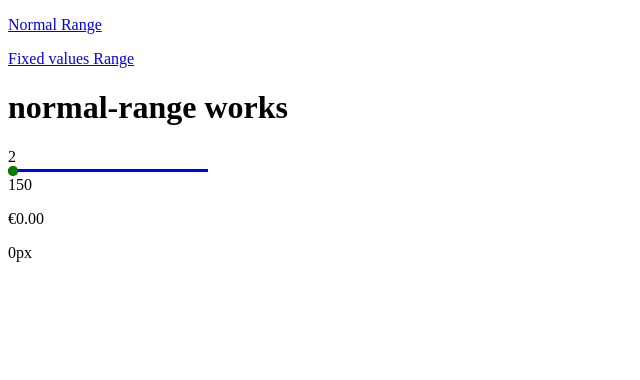
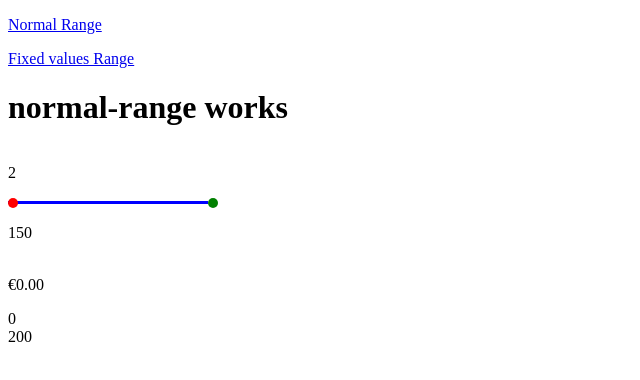
Before and after one commit to christiandaviddev/customRange, an Angular app: page /exercise1 in a window 1280 px wide. Shown: the top 380 px of the page, without its empty margins (0-640 px from the left). Built offline with nearby package versions, Linux system fonts and the light colour scheme.

Commit message:
calculate normal range slider with two points

```diff
--- a/src/app/components/fixed-values-range/fixed-values-range.component.html
+++ b/src/app/components/fixed-values-range/fixed-values-range.component.html
@@ -1,2 +1,2 @@
 <h1>fixed-values-range</h1>
-<ngc-range [min]="1" [max]="1000"></ngc-range>
+<ngc-range [min]="1" [max]="1000" [type]="'fided'"></ngc-range>
--- a/src/app/shared/components/range/range.component.html
+++ b/src/app/shared/components/range/range.component.html
@@ -1,22 +1,23 @@
-<div>{{min}}</div>
+<ng-container *ngIf="!type">
+  <p>{{min}}</p>
+</ng-container>
 <div id="container-range">
-  <div id="range">
-    <div id="first-range-point">
-    </div>
-    <div id="last-range-point">
-    </div>
-    <!-- <div id="first-range-point"
-      (mousedown)="mouseDownEvent(true, 'first-range-point')"
-      (mouseup)="mouseUpEvent($event, 'first-range-point')">
-    </div> -->
-    <!-- <div id="last-range-point" [style.left]="lastRangeValue + '%'"
-      (mousedown)="mouseDownEvent($event, 'last-range-point')"
-      (mouseup)="mouseUpEvent($event, 'last-range-point')">
-    </div> -->
-  </div>
+  <p id="range">
+    <span id="first-range-point" class="first-range"></span>
+    <!-- <span id="first-range-title" class="first-range range-point-title">{{firtsPointValue}}</span> -->
+    <span id="last-range-point" class="last-range"></span>
+    <!-- <span id="last-range-title" class="last-range range-point-title">{{lastPointValue}}</span> -->
+  </p>
 </div>
-<div>{{max}}</div>
+<ng-container *ngIf="!type">
+  <p>{{max}}</p>
+</ng-container>
+
+<br>
 <p>{{filterValue | currency:'EUR'}}</p>
 
 <p>{{clickRange$ |async}}</p>
-<p>{{firstRangeValue}}</p>
+<br>
+{{firtsPointValue}}
+<br>
+{{lastPointValue}}
--- a/src/app/shared/components/range/range.component.scss
+++ b/src/app/shared/components/range/range.component.scss
@@ -1,11 +1,13 @@
+p {
+  display: inline-block;
+}
+
 #container-range {
   position: relative;
   display: flex;
   width: 200px;
   height: 10px;
   align-items: center;
-  justify-content: center;
-
 }
 
 #range {
@@ -40,6 +42,18 @@
   transition: transform 0.3s ease-out, box-shadow 0.3s ease-out;
   appearance: none;
 }
+
+.range-point-title {
+  position: absolute;
+  top: 90%;
+  // width: 10px;
+  // height: 10px;
+  // cursor: pointer;
+  // transform: translateY(-50%);
+  transition: transform 0.3s ease-out, box-shadow 0.3s ease-out;
+  appearance: none;
+}
+
 
 // #container-range {
 //   position: relative;
--- a/src/app/shared/components/range/range.component.ts
+++ b/src/app/shared/components/range/range.component.ts
@@ -1,21 +1,28 @@
-import { Component, Input, OnInit } from '@angular/core';
-import { fromEvent, Subscription } from 'rxjs';
-import { map, takeWhile, tap } from 'rxjs/operators';
+import { Component, Input, OnDestroy, OnInit } from '@angular/core';
+import { fromEvent, Observable, Subscription } from 'rxjs';
+import { debounceTime, distinctUntilChanged, map, takeWhile, tap } from 'rxjs/operators';
 
 @Component({
   selector: 'ngc-range',
   templateUrl: './range.component.html',
   styleUrls: ['./range.component.scss']
 })
-export class RangeComponent implements OnInit {
+export class RangeComponent implements OnInit, OnDestroy {
+
+
 
   @Input() min = 0;
   @Input() max = 0;
+  @Input() type = '';
 
-  firstRangeSubscription: Subscription = null;
+  rangeSubscriptions: Subscription[] = [];
   clickRange$: any;
-  firstRangeValue: any = '0px';
-  lastRangeValue: any = '50px';
+
+  firstRangePoint: HTMLSpanElement;
+  lastRangePoint: HTMLSpanElement;
+
+  // firstRangeValue: number;
+  // lastRangeValue: number;
 
   isMouseDownEvent: boolean;
   filterValue:number = 0;
@@ -24,24 +31,64 @@ export class RangeComponent implements OnInit {
 
   ngOnInit(): void {
     const body = document.body as HTMLElement;
+    this.rangeSubscriptions.push(this.setRangePointByClick());
+    // this.setValueRangePoint(firtsRange, 0);
+    // this.setValueRangePoint(lastRange, range.offsetWidth);
+  }
+
+  ngOnDestroy(): void {
+   this.rangeSubscriptions.forEach((s: Subscription) => s.unsubscribe());
+  }
+
+  setRangePointByClick(): Subscription {
+    console.log('setRangePointByClick');
     const range = document.getElementById('range') as HTMLDivElement;
-    const firtsRange = document.getElementById('first-range-point') as HTMLDivElement;
-    this.firstRangeSubscription = fromEvent(range, 'mousedown').pipe(
-      map((event: MouseEvent) => {
-        let valueX = event.pageX;
-        valueX = valueX >= range.offsetWidth ? range.offsetWidth : valueX;
-        valueX = valueX < 0 ? 0 : valueX;
-        return valueX;
-      }),
-      tap(data => console.log('data:  ', data, ' range: ', range.offsetWidth, ' firtsRange: ', firtsRange.offsetWidth))
+    this.firstRangePoint = document.getElementById('first-range-point') as HTMLDivElement;
+    this.lastRangePoint = document.getElementById('last-range-point') as HTMLDivElement;
+
+    this.firtsPointValue = 0;
+    this.lastPointValue = range.offsetWidth;
+    return fromEvent(range, 'mousedown')
+      .pipe(
+        debounceTime(180),
+        distinctUntilChanged(),
+        map((event: MouseEvent) => {
+          let valueX = event.pageX;
+          console.log('valueX a', event.pageX);
+          valueX = valueX >= range.offsetWidth ? range.offsetWidth : valueX;
+          valueX = valueX < 0 ? 0 : valueX;
+          console.log('valueX', valueX);
+          return valueX;
+        })
       ).subscribe(data => {
-        if ( data >= 0 && data <= range.offsetWidth ) {
+          console.log('data', data);
           const value = this.max * ((data / 2) / 100);
           this.filterValue = value >= this.max ? this.max : value;
-          firtsRange.style.left = data - Number(firtsRange.offsetWidth) + 'px';
-        }
+          // rangePoint.style.left = data - Number(rangePoint.offsetWidth) + 'px';
+
+          this.checkRangePoints(data, this.firtsPointValue, this.lastPointValue);
     });
   }
+
+  checkRangePoints(newPosition, firtsPosition, lastPosition) {
+    console.log('newPosition, firtsPosition, lastPosition', newPosition, firtsPosition, lastPosition)
+    let restValueLeft = newPosition - firtsPosition;
+    restValueLeft = restValueLeft < 0 ? restValueLeft * -1 : restValueLeft;
+
+    let restValueRight = newPosition - lastPosition;
+    restValueRight = restValueRight < 0 ? restValueRight * -1 : restValueRight;
+
+    console.log('restValueLeft > restValueRight', restValueLeft , restValueRight);
+    if (restValueLeft <= restValueRight) {
+      this.firtsPointValue = newPosition;
+    } else{
+      this.lastPointValue = newPosition;
+    }
+  }
+
+  // setValueRangePoint(rangePoint: HTMLDivElement, value: number) {
+  //   rangePoint.style.left = value - Number(rangePoint.offsetWidth) + 'px';
+  // }
 
   mouseDownEvent(evnt: any, id: string) {
     console.log('mouseDownEvent');
@@ -67,6 +114,28 @@ export class RangeComponent implements OnInit {
     // this.firstRangeSubscription.unsubscribe();
   }
 
+
+  public get firtsPointValue(): number {
+    const position = this.firstRangePoint.style.left.replace('px', '');
+    console.log('firstRangePoint', position);
+    return Number(position);
+  }
+
+  public set firtsPointValue(v: number) {
+    this.firstRangePoint.style.left = String(v) + 'px';
+  }
+
+  public get lastPointValue(): number {
+    const position = this.lastRangePoint.style.left.replace('px', '');
+    console.log('firstRangePoint', position);
+    return Number(position);
+  }
+
+  public set lastPointValue(v: number) {
+    this.lastRangePoint.style.left = String(v) + 'px';
+  }
+
+
   // mouseDownEvent(evnt: any, id: string) {
   //   const body = document.body as HTMLElement;
   //   const range = document.getElementById(id) as HTMLDivElement;
```
